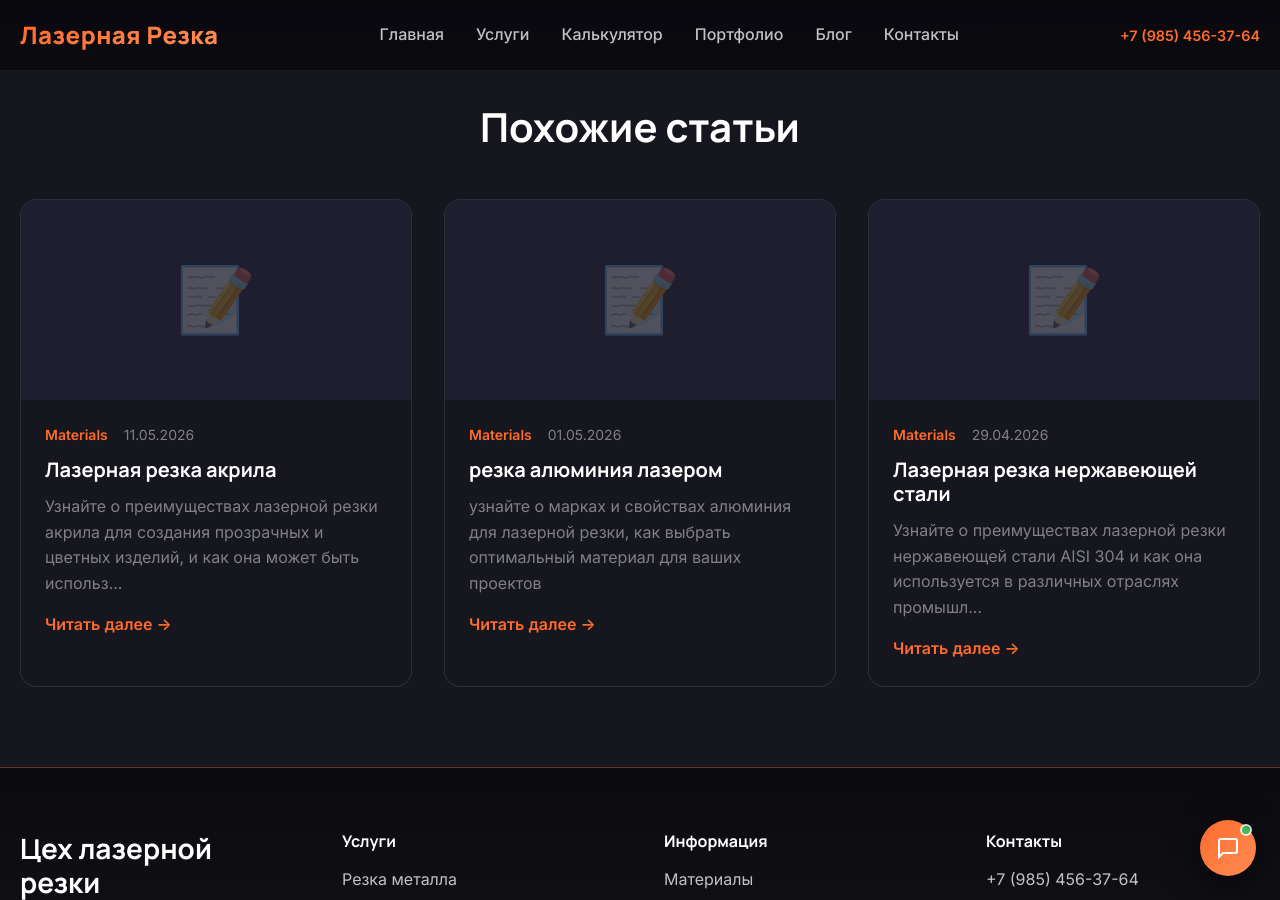
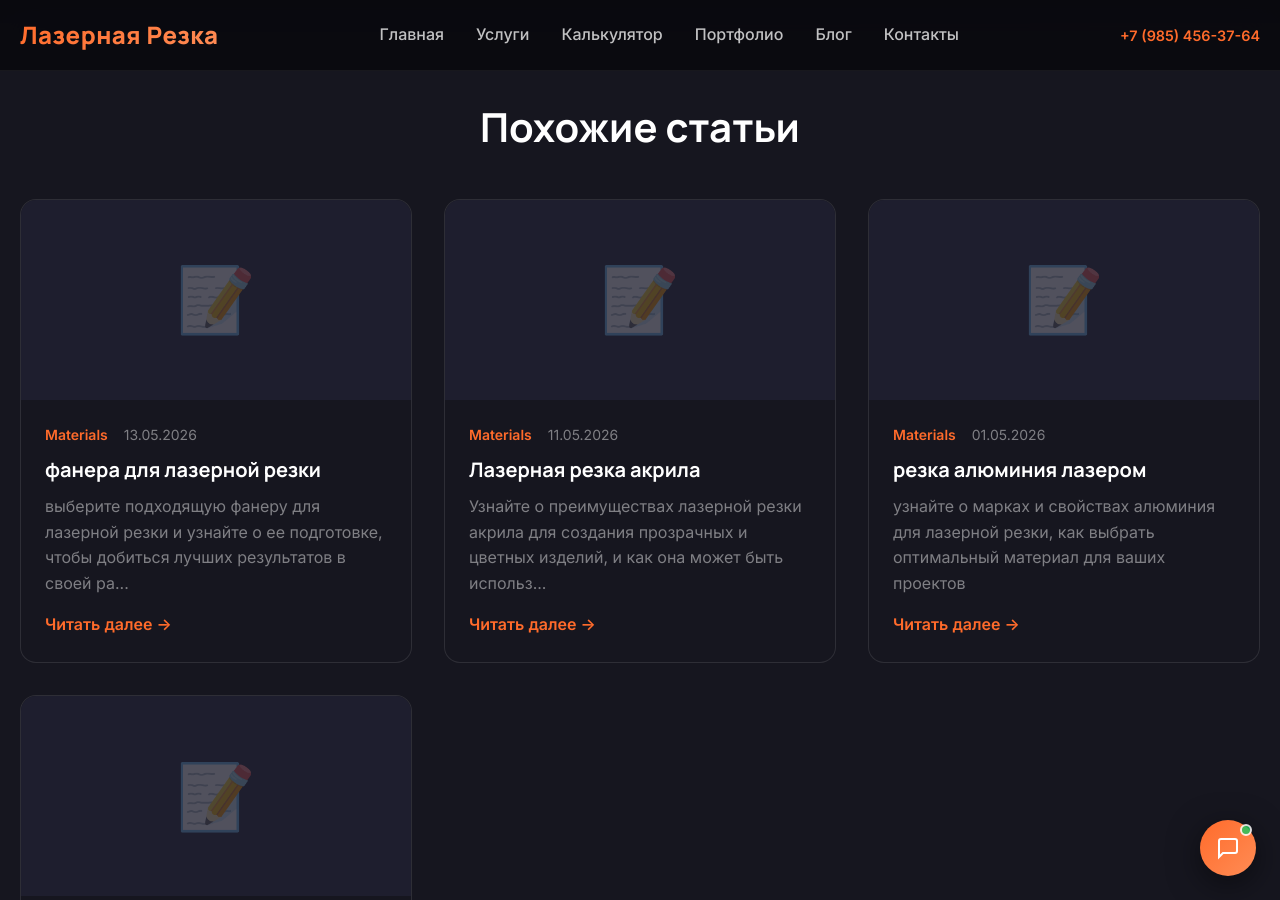
Before and after one commit to kaylas000/lazer-rezka, a Jekyll site: the page built from _posts/2026-05-08-rezka-medi-latuni.md, in a window 1280 px wide and 900 px high, scrolled down 3447 px. Built offline with Jekyll 4.4.1, drawn with Linux system fonts in a browser that asks for light colours; part of the change alters nothing that is shown.

Commit message:
🤖 Auto-publish: фанера для лазерной резки

```diff
--- a/_data/faq_from_posts.yml
+++ b/_data/faq_from_posts.yml
@@ -90,3 +90,9 @@
   post_title: Лазерная резка акрила
   post_url: /blog/2026/05/rezka-akrila/
   question: Можно ли резать акрил?
+- answer: Для лазерной резки фанеры выбирайте шлифованную, толщиной 3-6 мм. Это обеспечит
+    гладкую поверхность и точную резку.
+  category: materials
+  post_title: фанера для лазерной резки
+  post_url: /blog/2026/05/rezka-fanery/
+  question: Фанера для лазера?
--- /dev/null
+++ b/_posts/2026-05-13-rezka-fanery.md
@@ -0,0 +1,47 @@
+---
+author: AI-редакция
+category: materials
+date: 2026-05-13 08:48:06 +0300
+description: выберите подходящую фанеру для лазерной резки и узнайте о ее подготовке,
+  чтобы добиться лучших результатов в своей работе
+generated: true
+keywords: фанера, лазерная резка, материалы для резки, подготовка фанеры, выбор фанеры
+layout: post
+reviewed: false
+slug: rezka-fanery
+tags:
+- фанера
+- лазерная резка
+- материалы
+title: фанера для лазерной резки
+---
+
+Лазерная резка фанеры является одним из наиболее популярных методов обработки этого материала. Это связано с тем, что лазерные станки позволяют получать высокую точность и качество реза, что особенно важно при создании сложных деталей и узоров. Однако, для того чтобы получить качественный результат, необходимо правильно выбрать и подготовить фанеру для лазерной резки.
+
+## Выбор фанеры
+### Типы фанеры
+Фанера бывает различных типов, включая березовую, хвойную и комбинированную. Каждый тип имеет свои собственные характеристики и свойства, которые могут влиять на качество реза. Например, березовая фанера считается одной из лучших для лазерной резки, поскольку она имеет гладкую поверхность и относительно низкое содержание смолы.
+
+### Толщина фанеры
+Толщина фанеры также является важным фактором при выборе материала для лазерной резки. Тонкая фанера может быть более сложной в работе, поскольку она более склонна к деформации и растрескиванию. С другой стороны, толстая фанера может быть более трудной для резки, поскольку она требует более мощного лазера и может быть более склонна к образованию дымовых следов.
+
+## Подготовка фанеры
+### Очистка поверхности
+Перед лазерной резкой фанеру необходимо очистить от загрязнений и мусора. Это можно сделать с помощью пылесоса или мягкой щетки. Очистка поверхности необходима для того, чтобы лазерный луч мог четко видеть поверхность фанеры и обеспечить точный рез.
+
+### Удаление смолы
+Фанера может содержать смолу, которая может влиять на качество реза. Для удаления смолы можно использовать специальные растворители или механические методы. Удаление смолы необходимо для того, чтобы лазерный луч мог равномерно нагревать поверхность фанеры и обеспечить чистый рез.
+
+## Лазерная резка фанеры
+### Настройка лазера
+Настройка лазера является важным фактором при лазерной резке фанеры. Лазер необходимо настроить на правильную длину волны и мощность, чтобы обеспечить качественный рез. Настройка лазера зависит от типа и толщины фанеры, а также от желаемого качества реза.
+
+### Скорость реза
+Скорость реза также является важным фактором при лазерной резке фанеры. Скорость реза должна быть выбрана в зависимости от типа и толщины фанеры, а также от желаемого качества реза. Если скорость реза слишком высока, может образоваться дымовой след или рез может быть нечетким.
+
+## Программирование лазера
+### Создание чертежа
+Для лазерной резки фанеры необходимо создать чертеж детали или узора. Чертеж можно создать с помощью специального программного обеспечения, такого как AutoCAD или CorelDRAW. Чертеж должен быть создан с учетом размеров и форм детали, а также с учетом технологических требований лазерной резки.
+
+### Настройка программы
+После создания чертежа необходимо настроить программу лазера. Программа должна быть настроена на правильную длину волны и мощность лазера, а также на
```
